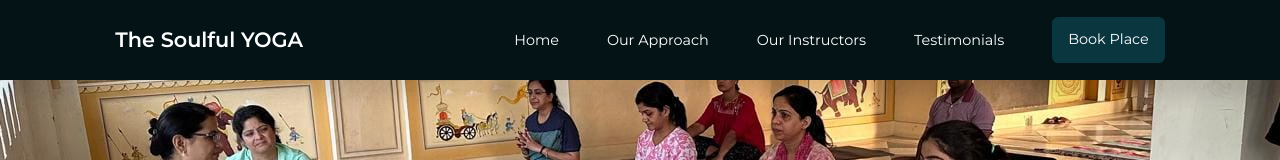
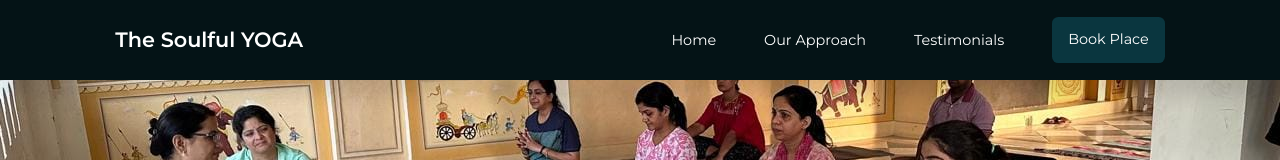
Before and after one commit to kdev-demo/soulful-yoga, a plain HTML site: page index.html in a window 1280 px wide. Shown: the top 160 px of the page. Drawn offline with nearby package versions, Linux system fonts and the light colour scheme; a web font is replaced by a local one.

Commit message:
Update index.html

```diff
--- a/index.html
+++ b/index.html
@@ -24,7 +24,6 @@
             <ul id="nav_items" class="nav-links">
                 <li><a href="#">Home</a></li>
                 <li><a href="#services">Our Approach</a></li>
-                <li><a href="#instructors">Our Instructors</a></li>
                 <li><a href="#testimonials">Testimonials</a></li>
                 <li><a href="#bookplace" class="btn">Book Place</a></li>
             </ul>
```
